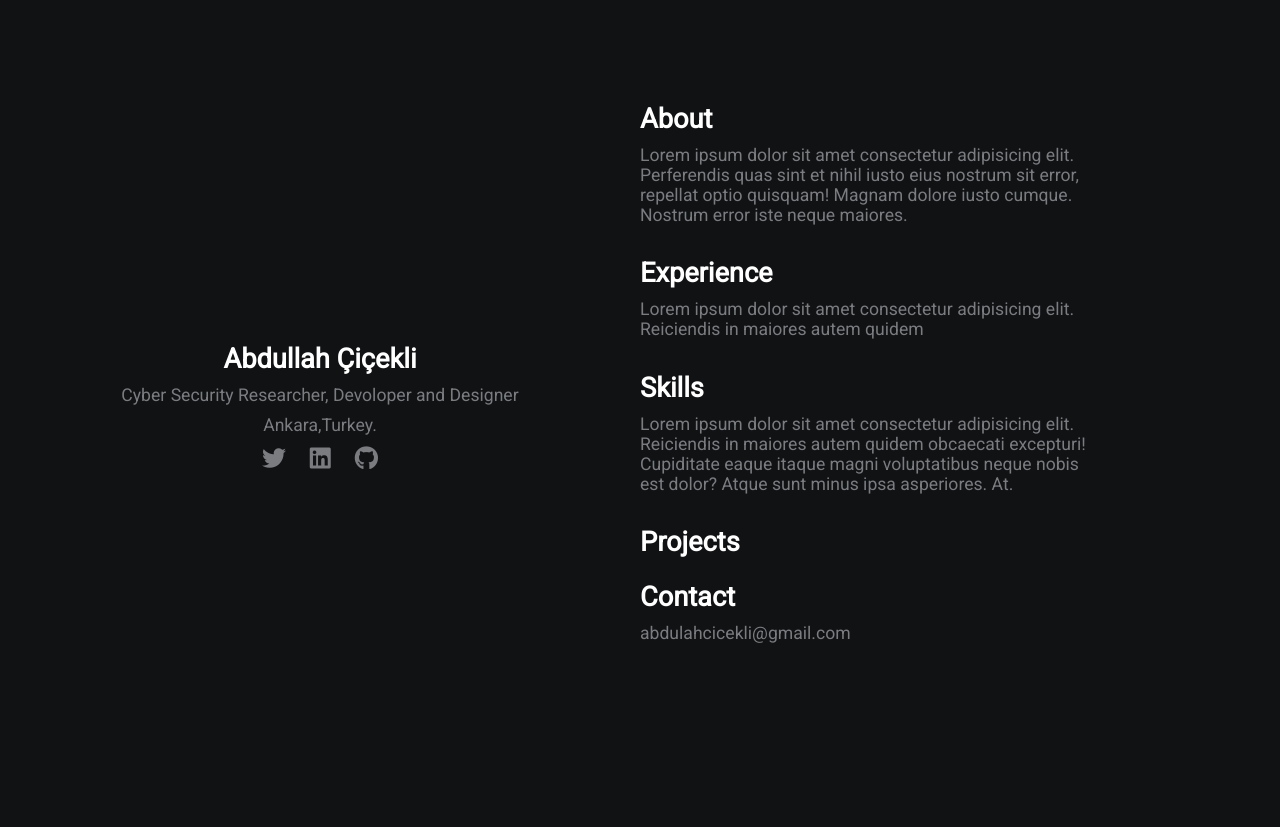
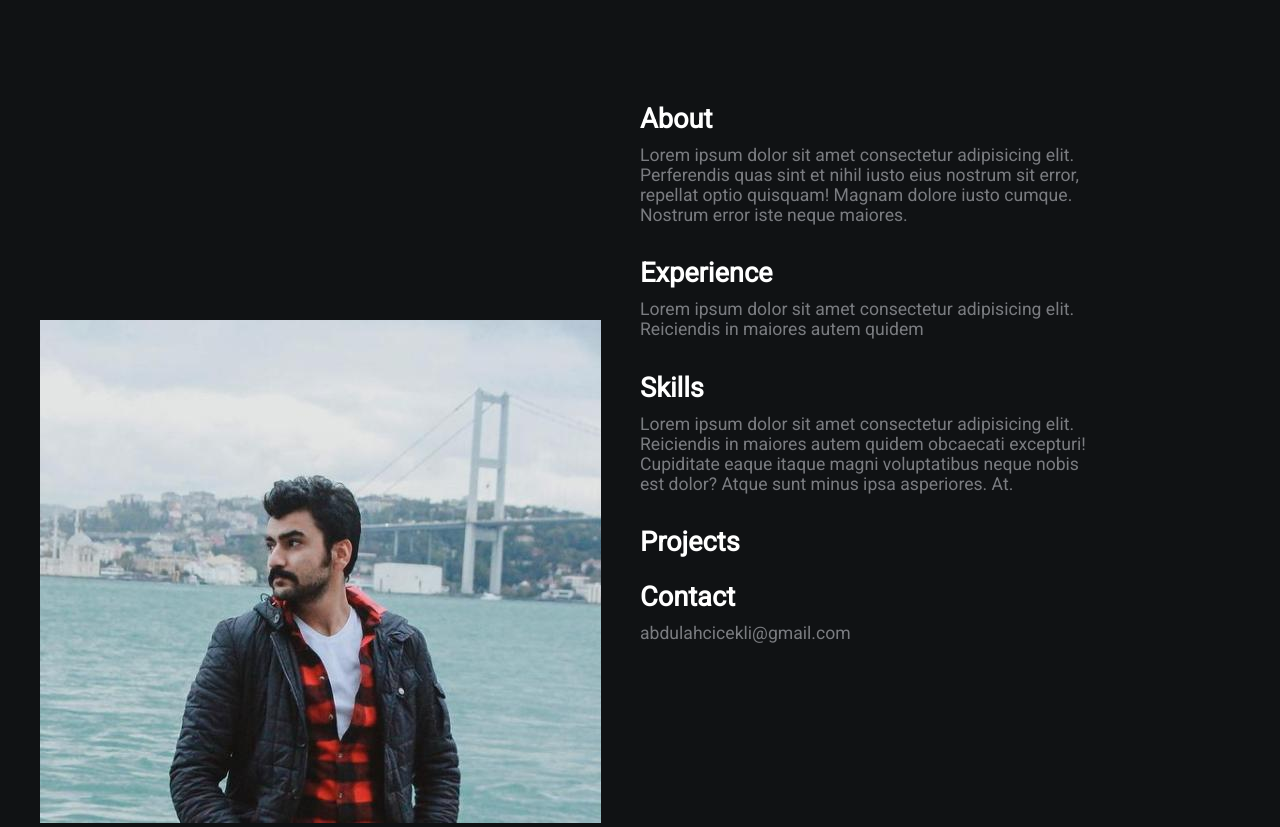
Before and after one commit to abdullahcicekli/abdullahcicekli.github.io.old, a plain HTML site: page index.html in a window 1280 px wide. Shown: the top 827 px of the page. Before the commit the page ends 800 px from the top, so only its background shows below. Drawn offline with Linux system fonts and the light colour scheme.

Commit message:
image upload

```diff
--- a/index.html
+++ b/index.html
@@ -11,7 +11,7 @@
 <body>
     <div class="grid-2">
         <div class="section-1">
-            <i class="pp.jpg"></i>
+            <img src="pp.jpg"></img>
             <h2>Abdullah Çiçekli</h2>
             <p>Cyber Security Researcher, Devoloper and Designer</p>
             <p>Ankara,Turkey.</p>
```
